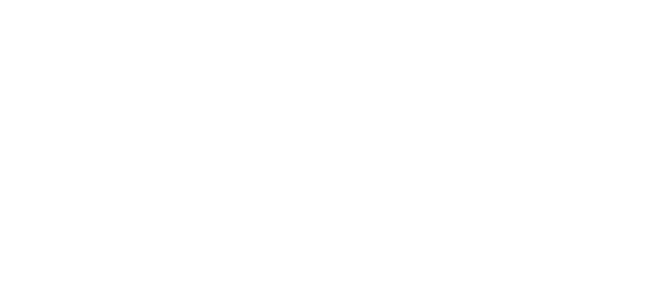
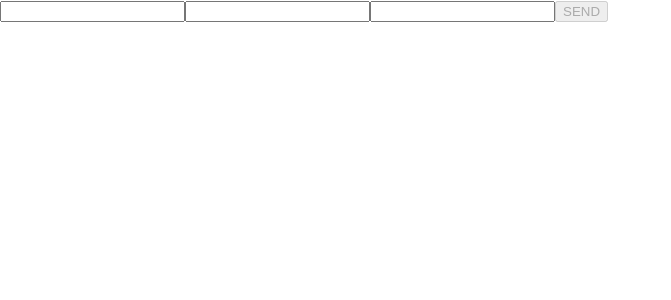
Before and after one commit to OsadchySa/react_ts_osadchy, a React (Create React App) app: page / in a window 1280 px wide. Shown: the top 300 px of the page, without its empty margins (0-671 px from the left). Built offline with nearby package versions, Linux system fonts and the light colour scheme.

Commit message:
hw5, 05.07 23:46

```diff
--- a/src/App.tsx
+++ b/src/App.tsx
@@ -1,10 +1,14 @@
 import React from 'react';
 
 import './App.css';
+import FormComponent from "./Components/FormComponent";
+
 
 const App=()=>{
   return (
-    <div></div>
+    <div>
+      <FormComponent/>
+    </div>
   );
 }
 
--- /dev/null
+++ b/src/Components/FormComponent.tsx
@@ -0,0 +1,35 @@
+import React, {useState} from 'react'
+import {useForm} from "react-hook-form";
+
+type IFormType = {
+    username:string,
+    password:string,
+    age:number
+}
+const FormComponent = () => {
+
+    let {formState: {errors, isValid}, register, handleSubmit} = useForm<IFormType>({mode:'all'})
+
+    let formSubmitHandler = (data:IFormType)=>{
+        console.log(data)
+    }
+
+    return (
+        <div>
+            {errors.age && <div>{errors.age.message}</div>}
+            <form onSubmit={handleSubmit(formSubmitHandler)}>
+                <input type='text' {...register('username')}/>
+                <input type='text' {...register('password')}/>
+                <input type='number' {...register('age', {
+                    required:true,
+                    valueAsNumber:true,
+                    min:{value:1, message:'age too small'},
+                    max:{value:99, message:'age too big'}
+                })}/>
+                <button disabled={!isValid}>SEND</button>
+            </form>
+        </div>
+    );
+};
+
+export default FormComponent;
```
